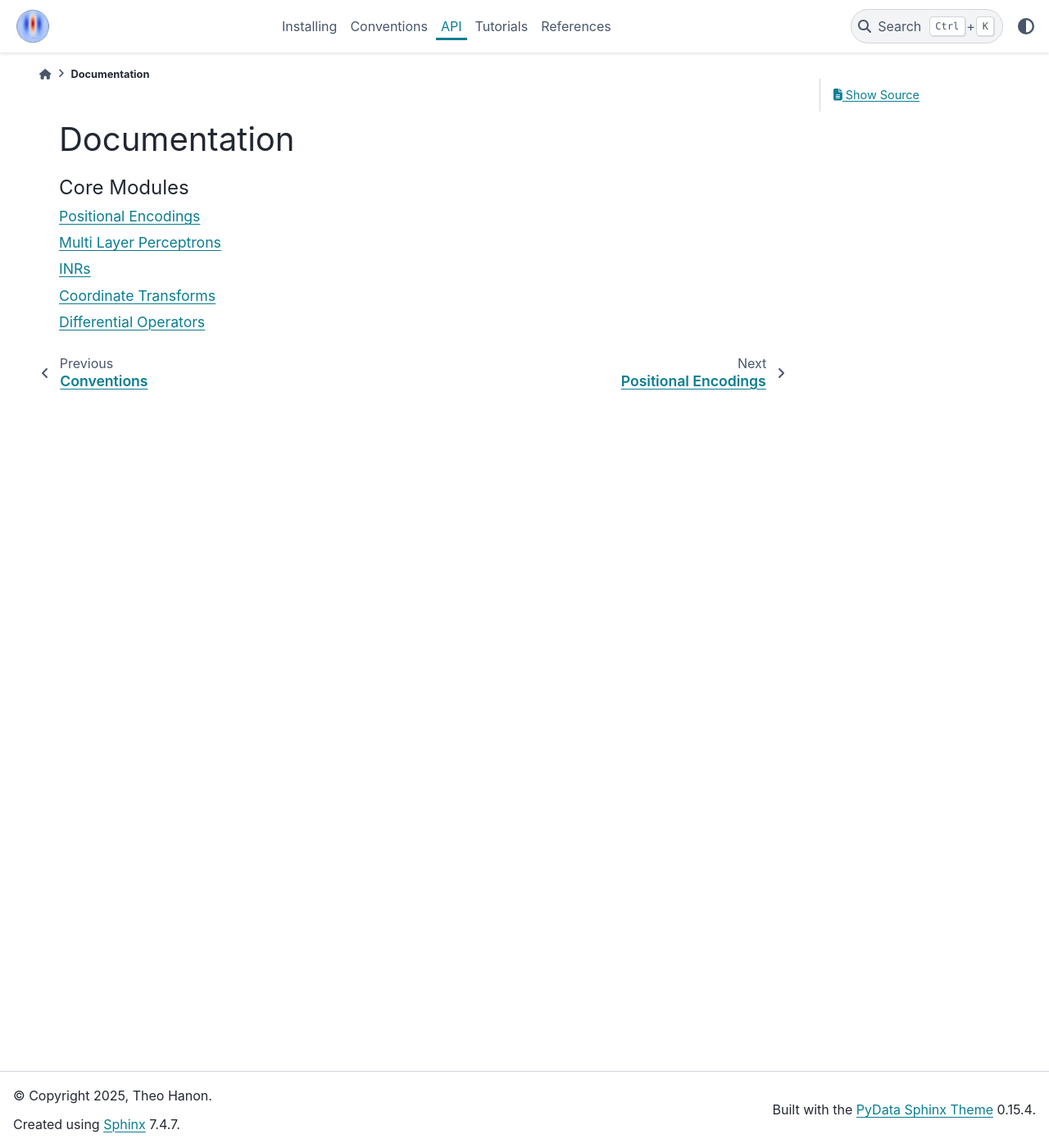
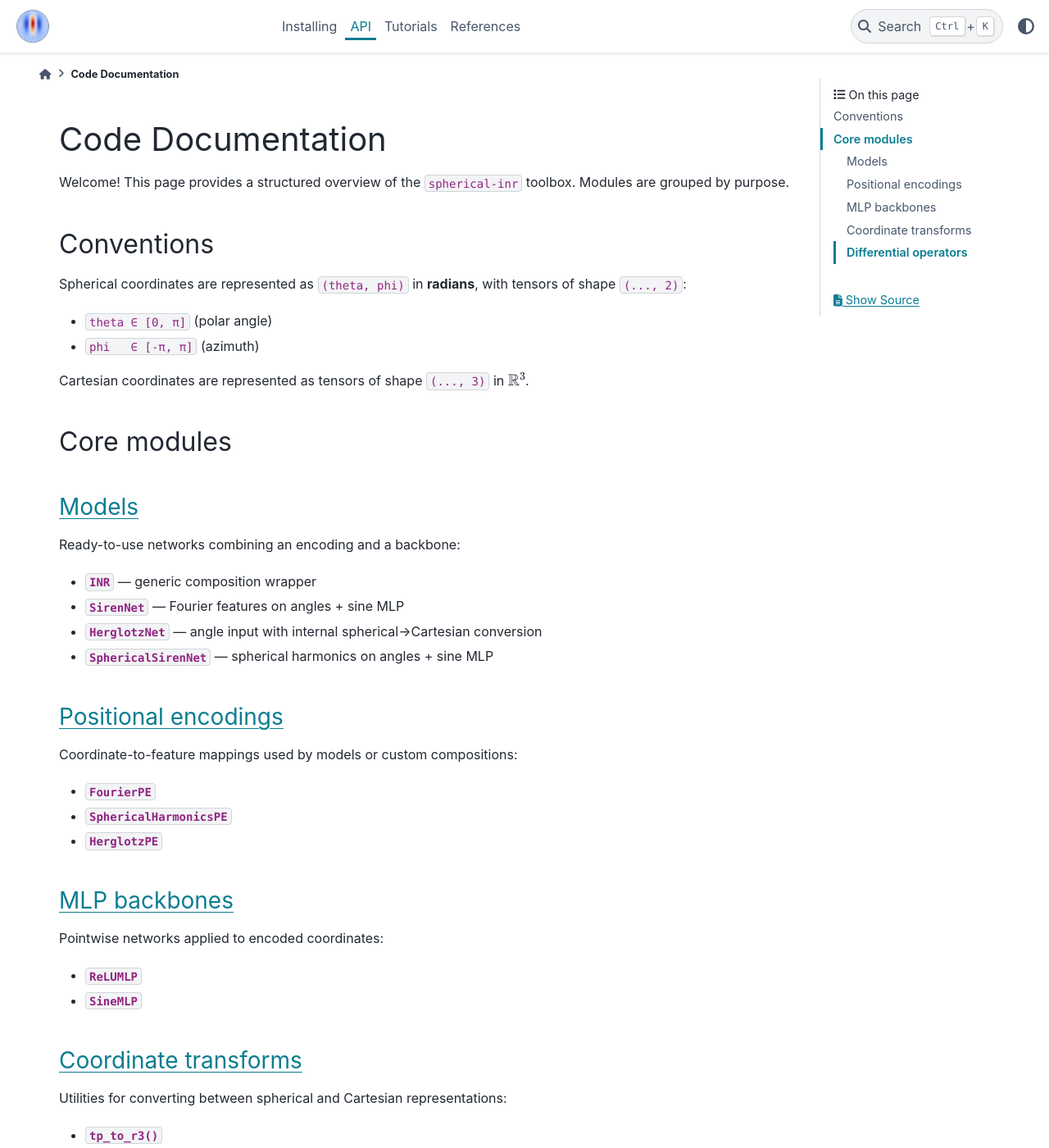
Before and after one commit to TheoHanon/Spherical-Implicit-Neural-Representation, a Sphinx documentation site: the page built from docs/_api.rst, in a window 1280 px wide and 1400 px high. Shown: the whole window at 82% size. Built offline with Sphinx 7.4.7 and the PyData theme 0.15.4, drawn with Linux system fonts in a browser that asks for light colours; some of the changed text lies outside the part shown.

```diff
--- a/docs/_api.rst
+++ b/docs/_api.rst
@@ -1,8 +1,79 @@
-Documentation
-=============
+Code Documentation
+==================
+
+Welcome! This page provides a structured overview of the ``spherical-inr`` toolbox.
+Modules are grouped by purpose.
+
+Conventions
+-----------
+
+Spherical coordinates are represented as ``(theta, phi)`` in **radians**, with tensors
+of shape ``(..., 2)``:
+
+- ``theta ∈ [0, π]`` (polar angle)
+- ``phi   ∈ [-π, π]`` (azimuth)
+
+Cartesian coordinates are represented as tensors of shape ``(..., 3)`` in :math:`\mathbb{R}^3`.
+
+Core modules
+------------
+
+`Models`_
+^^^^^^^^^
+
+Ready-to-use networks combining an encoding and a backbone:
+
+- :class:`~spherical_inr.inr.INR` — generic composition wrapper
+- :class:`~spherical_inr.inr.SirenNet` — Fourier features on angles + sine MLP
+- :class:`~spherical_inr.inr.HerglotzNet` — angle input with internal spherical→Cartesian conversion
+- :class:`~spherical_inr.inr.SphericalSirenNet` — spherical harmonics on angles + sine MLP
+
+`Positional encodings`_
+^^^^^^^^^^^^^^^^^^^^^^^
+
+Coordinate-to-feature mappings used by models or custom compositions:
+
+- :class:`~spherical_inr.positional_encoding.FourierPE`
+- :class:`~spherical_inr.positional_encoding.SphericalHarmonicsPE`
+- :class:`~spherical_inr.positional_encoding.HerglotzPE`
+
+`MLP backbones`_
+^^^^^^^^^^^^^^^^
+
+Pointwise networks applied to encoded coordinates:
+
+- :class:`~spherical_inr.mlp.ReLUMLP`
+- :class:`~spherical_inr.mlp.SineMLP`
+
+`Coordinate transforms`_
+^^^^^^^^^^^^^^^^^^^^^^^^
+
+Utilities for converting between spherical and Cartesian representations:
+
+- :func:`~spherical_inr.coords.tp_to_r3`
+- :func:`~spherical_inr.coords.r3_to_tp`
+- :func:`~spherical_inr.coords.rtp_to_r3`
+- :func:`~spherical_inr.coords.r3_to_rtp`
+
+`Differential operators`_
+^^^^^^^^^^^^^^^^^^^^^^^^^
+
+Autograd-based operators for implicit functions (Cartesian, spherical, and :math:`\mathbb{S}^2` variants):
+
+- :func:`~spherical_inr.diffops.cartesian_gradient`
+- :func:`~spherical_inr.diffops.cartesian_divergence`
+- :func:`~spherical_inr.diffops.cartesian_laplacian`
+
+- :func:`~spherical_inr.diffops.spherical_gradient`
+- :func:`~spherical_inr.diffops.spherical_divergence`
+- :func:`~spherical_inr.diffops.spherical_laplacian`
+
+- :func:`~spherical_inr.diffops.s2_gradient`
+- :func:`~spherical_inr.diffops.s2_divergence`
+- :func:`~spherical_inr.diffops.s2_laplacian`
 
 .. toctree::
-   :titlesonly:
+   :hidden:
    :caption: Core Modules
 
    modules/positional_encoding
@@ -10,3 +81,10 @@
    modules/inr
    modules/coords
    modules/diffops
+
+
+.. _Positional encodings: modules/positional_encoding.html
+.. _MLP backbones: modules/mlp.html
+.. _Models: modules/inr.html
+.. _Coordinate transforms: modules/coords.html
+.. _Differential operators: modules/diffops.html
--- a/docs/_convention.rst
+++ /dev/null
@@ -1,2 +0,0 @@
-Conventions
-===========
--- a/docs/_reference.rst
+++ b/docs/_reference.rst
@@ -1,5 +1,5 @@
 📚 References
-~~~~~~~~~~~~~
+=============
 
 1. **Sitzmann, M., Martel, J., Berg, R., Lindell, D. B., & Wetzstein, G.** (2021). *Implicit Neural Representations with Periodic Activation Functions (SIREN)*. Advances in Neural Information Processing Systems (NeurIPS). `<https://arxiv.org/abs/2006.09661>`_
 2. **Hanon, T., et al.** (2025). *Herglotz-NET: Implicit Neural Representation of Spherical Data with Harmonic Positional Encoding*. arXiv preprint arXiv:2502.13777. `<https://arxiv.org/abs/2502.13777>`_
--- a/docs/conf.py
+++ b/docs/conf.py
@@ -51,6 +51,5 @@
     "_api": [],
     "_install": [],
     "_tutorial": [],
-    "_convention": [],
     "_reference": [],
 }
```
Also changed, not shown: docs/_install.rst (+13 -4 lines), docs/_tutorial.rst (+4 -4 lines), docs/index.rst (+10 -7 lines), 5 other files.
